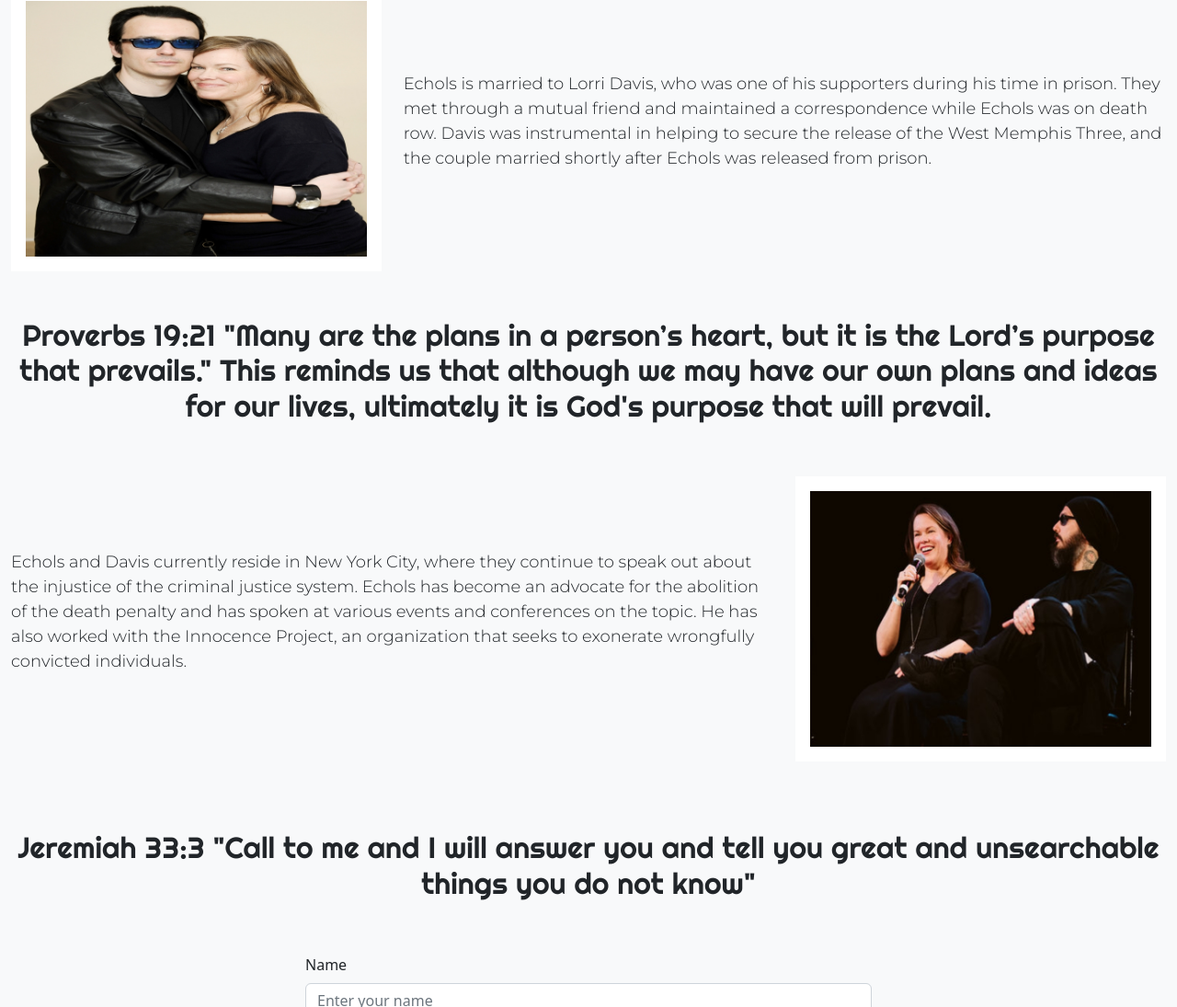
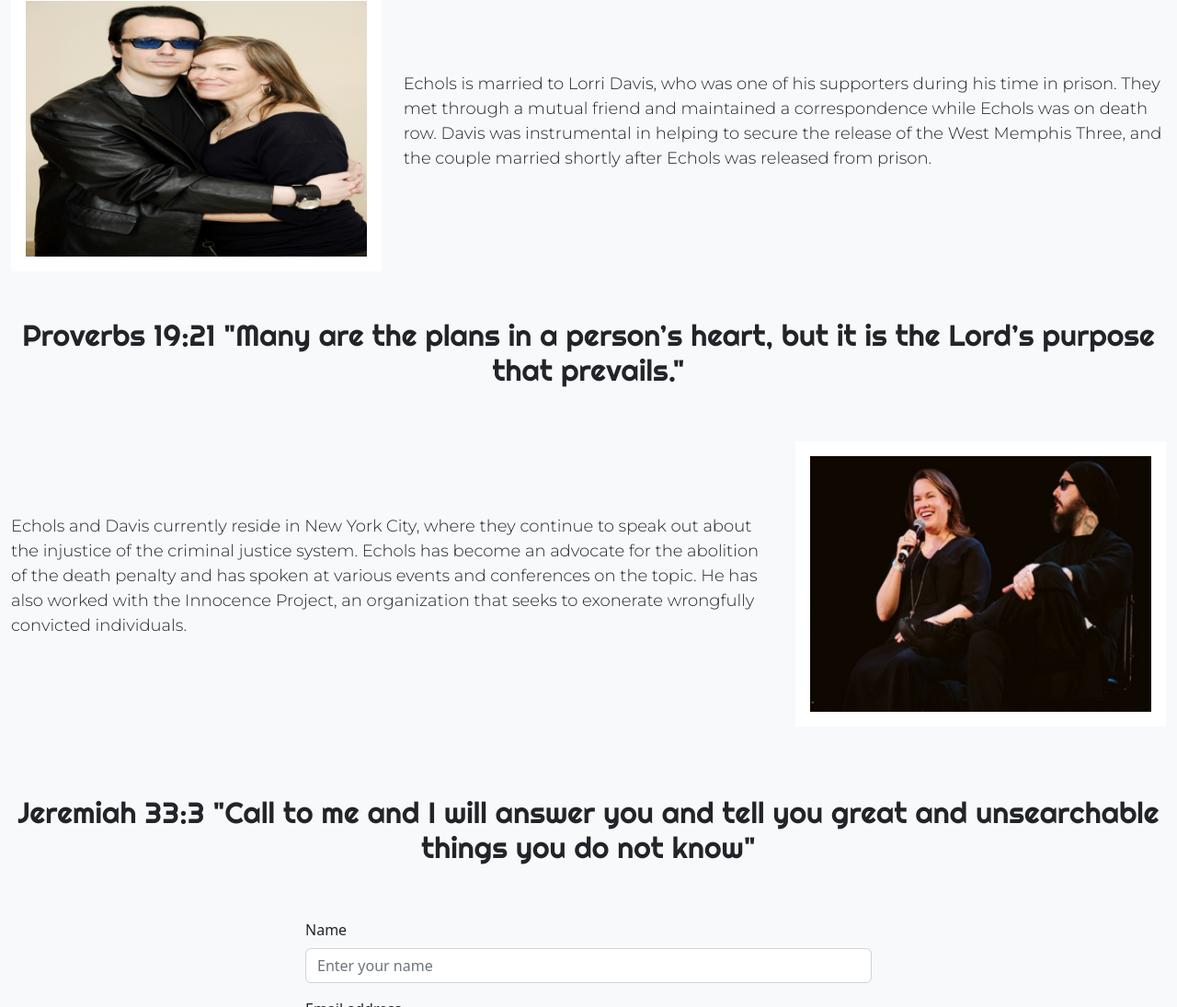
Before and after one commit to Corinto23/mini-project-1, a plain HTML site: page index.html in a window 1280 px wide. Shown: the part 4027-5122 px from the top of the page at 92% size. Drawn offline with nearby package versions, Linux system fonts and the light colour scheme.

Commit message:
edit Proverbs:19:21

```diff
--- a/index.html
+++ b/index.html
@@ -258,7 +258,7 @@
 
     <!-- Part 8 Proverbs 19:21 -->
 
-    <h2>Proverbs 19:21 "Many are the plans in a person’s heart, but it is the Lord’s purpose that prevails." This reminds us that although we may have our own plans and ideas for our lives, ultimately it is God's purpose that will prevail.</h2>
+    <h2>Proverbs 19:21 "Many are the plans in a person’s heart, but it is the Lord’s purpose that prevails."</h2>
 
     <div class="row">
 
```
